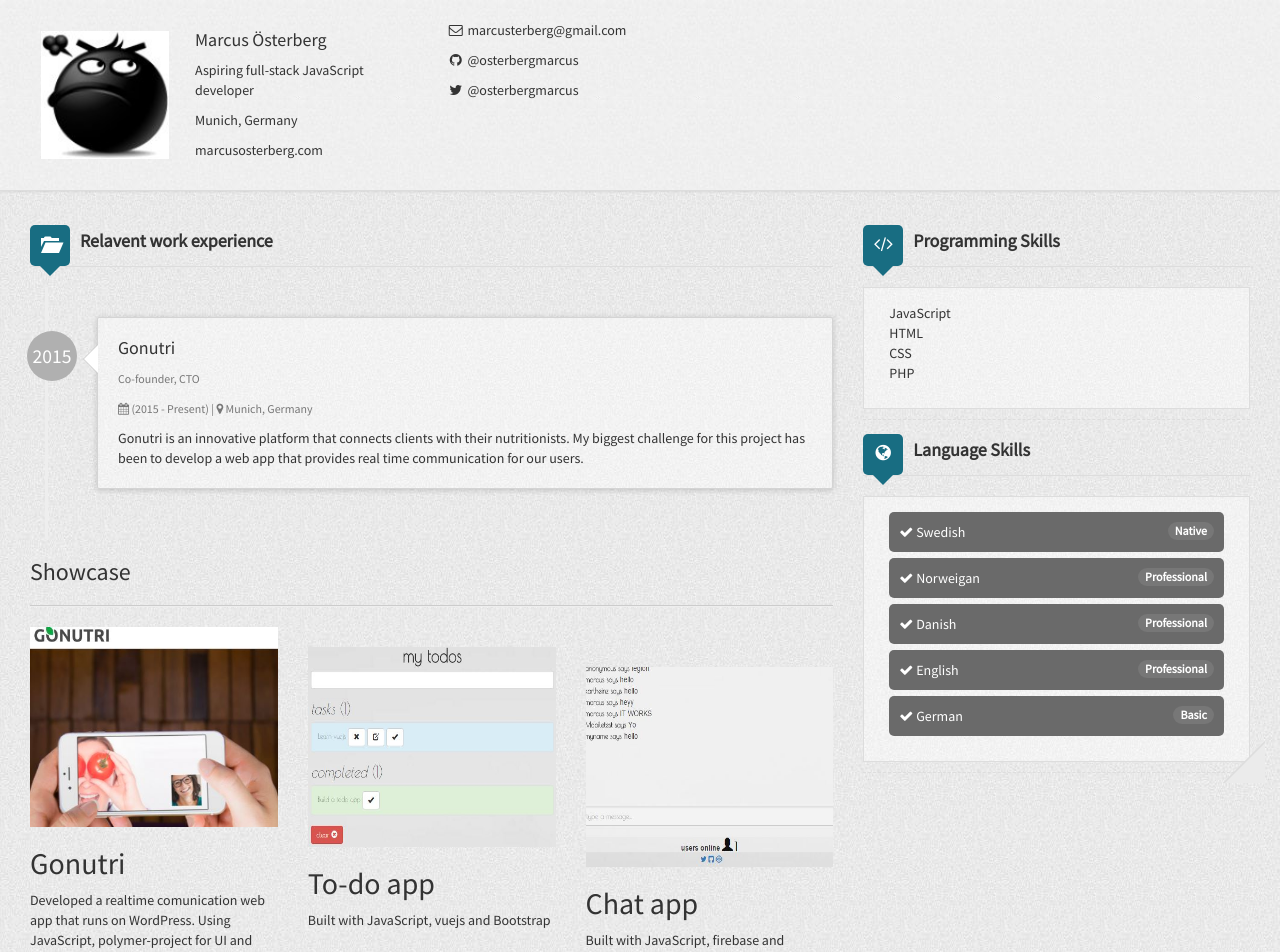
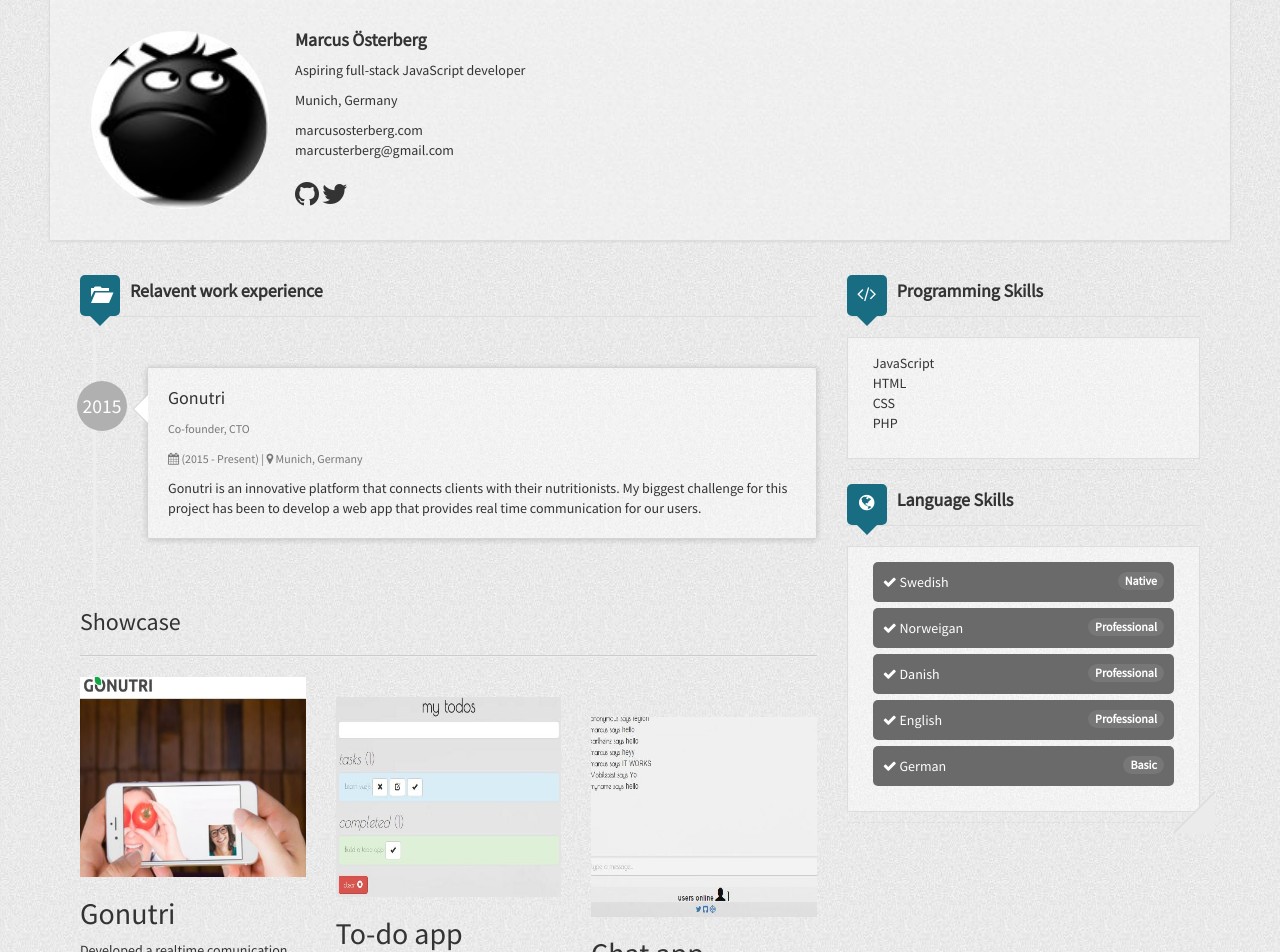
Before and after one commit to osterbergmarcus/resume, a Jekyll site: the page built from index.html, in a window 1280 px wide. Shown: the top 952 px of the page. Built offline with Jekyll 4.4.1, drawn with Linux system fonts in a browser that asks for light colours.

Commit message:
fixed style issues

```diff
--- a/_includes/header.html
+++ b/_includes/header.html
@@ -1,20 +1,19 @@
 <div class="header">
     <div class="container-fluid">
         <div class="row-fluid">
-            <div class="col-sm-4">
+            <div class="col-md-6">
                 <img src="http://osterbergmarcus.github.io/assets/img/avatar.jpg" title="Avatar" alt="My Avatar">
-                <h4>{{ site.author.name }}</h4>
+                <h4><strong>{{ site.author.name }}</strong></h4>
                 <p>{{ site.author.title }}</p>
                 <p class="muted">{{ site.author.address }}</p>
                 <a href="http://marcusosterberg.com/">marcusosterberg.com</a>
+                <br/>
+                <a href="mailto:marcusterberg@gmail.com">marcusterberg@gmail.com</a>
+                <br/>
+                <br/>
+                <p><a href="https://github.com/{{ site.author.github }}" target="_blank"><i class="fa fa-github fa-2x"></i> </a>
+                  <a href="https://twitter.com/{{ site.author.twitter }}" target="_blank"><i class="fa fa-twitter fa-2x"></i></a></p>
                 <div class="clearfix"></div>
-            </div>
-            <div class="col-sm-4 visible-md-block visible-lg-block visible-sm-block">
-                <p><i class="fa fa-envelope-o fa-fw"></i> {{ site.author.email }} </p>
-                <p><i class="fa fa-github fa-fw"></i><a href="https://github.com/{{ site.author.github }}" target="_blank">  @{{ site.author.github }} </a></p>
-                <p><i class="fa fa-twitter fa-fw"></i> <a href="https://twitter.com/{{ site.author.twitter }}" target="_blank">  @{{ site.author.twitter }} </a></p>
-            </div>
-            <div class="col-sm-4 visible-md-block visible-lg-block">
             </div>
         </div>
     </div>
--- a/assets/css/icard_resume.css
+++ b/assets/css/icard_resume.css
@@ -2,6 +2,8 @@
     background-color: #F0F0F0;
     background-image: url(../img/bg.jpg);
     font-family: 'Source Sans Pro', sans-serif;
+    padding-left: 50px;
+    padding-right: 50px;
 }
 
 a {
@@ -48,7 +50,6 @@
 }
 
 .header {
-    background-color: #f0f0f0;
     background-image: url(../img/bg-top.jpg);
     border-bottom: 1px solid #dddddd;
     box-shadow: 0 0 3px rgba(190, 190, 190, 0.75);
@@ -63,9 +64,10 @@
 
 .header img {
     float: left;
-    height: 150px;
+    height: 200px;
     margin-right: 15px;
     padding: 11px;
+    border-radius: 50%;
 }
 
 .header li {
```
